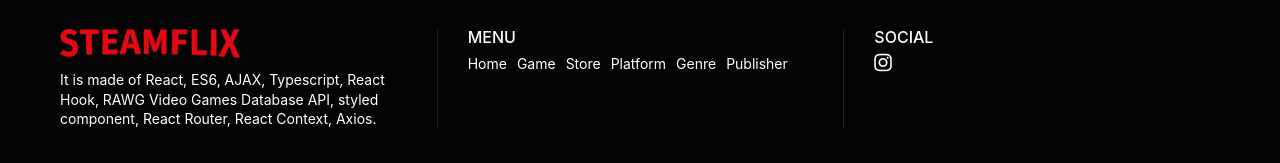
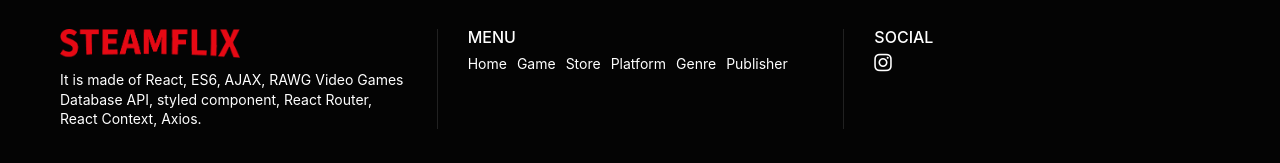
Before and after one commit to kgogo5/netflix_clone, a React (Create React App) app: page /#/ in a window 1280 px wide. Shown: the part 789-952 px from the top of the page. Built offline with nearby package versions, Linux system fonts and the light colour scheme; no server answers.

Commit message:
description 수정

```diff
--- a/src/Components/Footer.js
+++ b/src/Components/Footer.js
@@ -105,9 +105,8 @@
           </Slink>
         </h2>
         <p>
-          It is made of React, ES6, AJAX, Typescript, React Hook, RAWG Video
-          Games Database API, styled component, React Router, React Context,
-          Axios.
+          It is made of React, ES6, AJAX, RAWG Video Games Database API, styled
+          component, React Router, React Context, Axios.
         </p>
       </Inner>
       <Inner>
```
Also changed, not shown: 1 other file (tests, documents, lock files or other folders).
